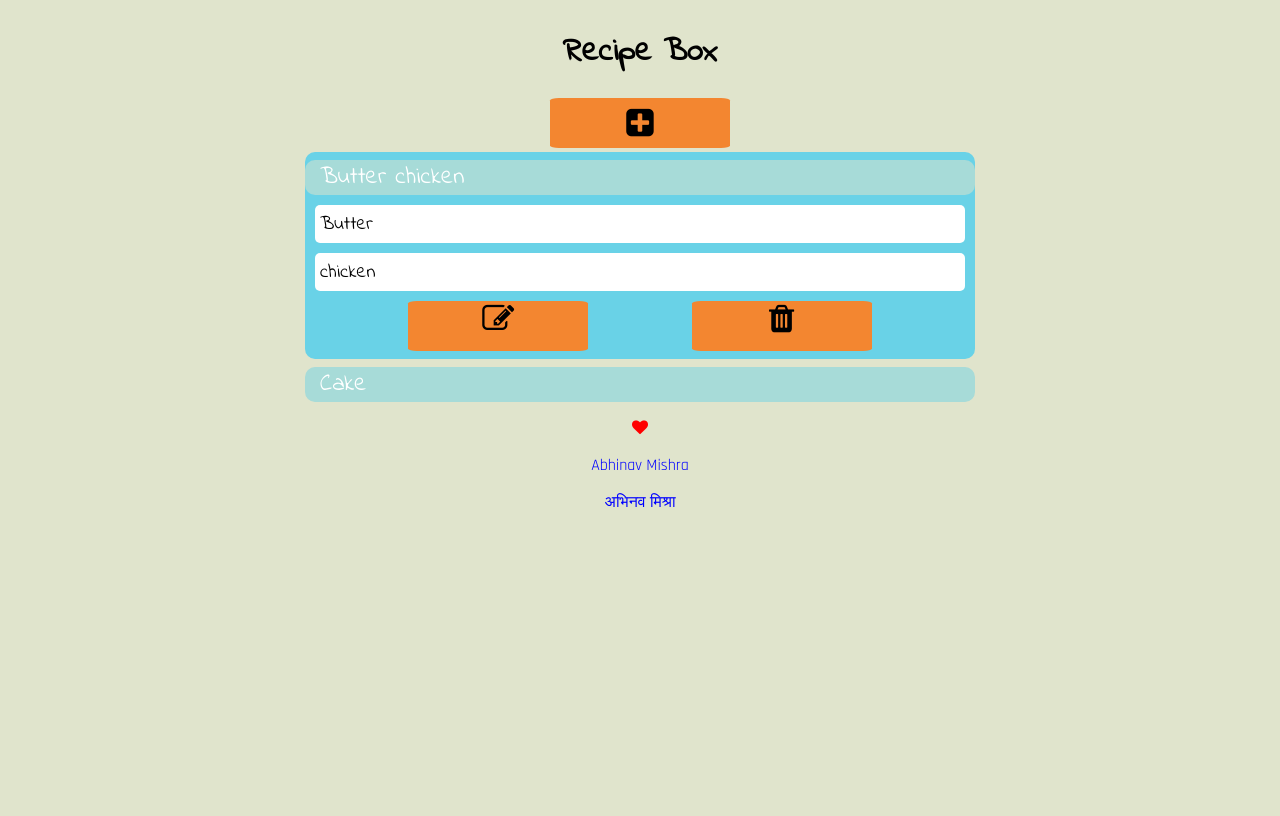
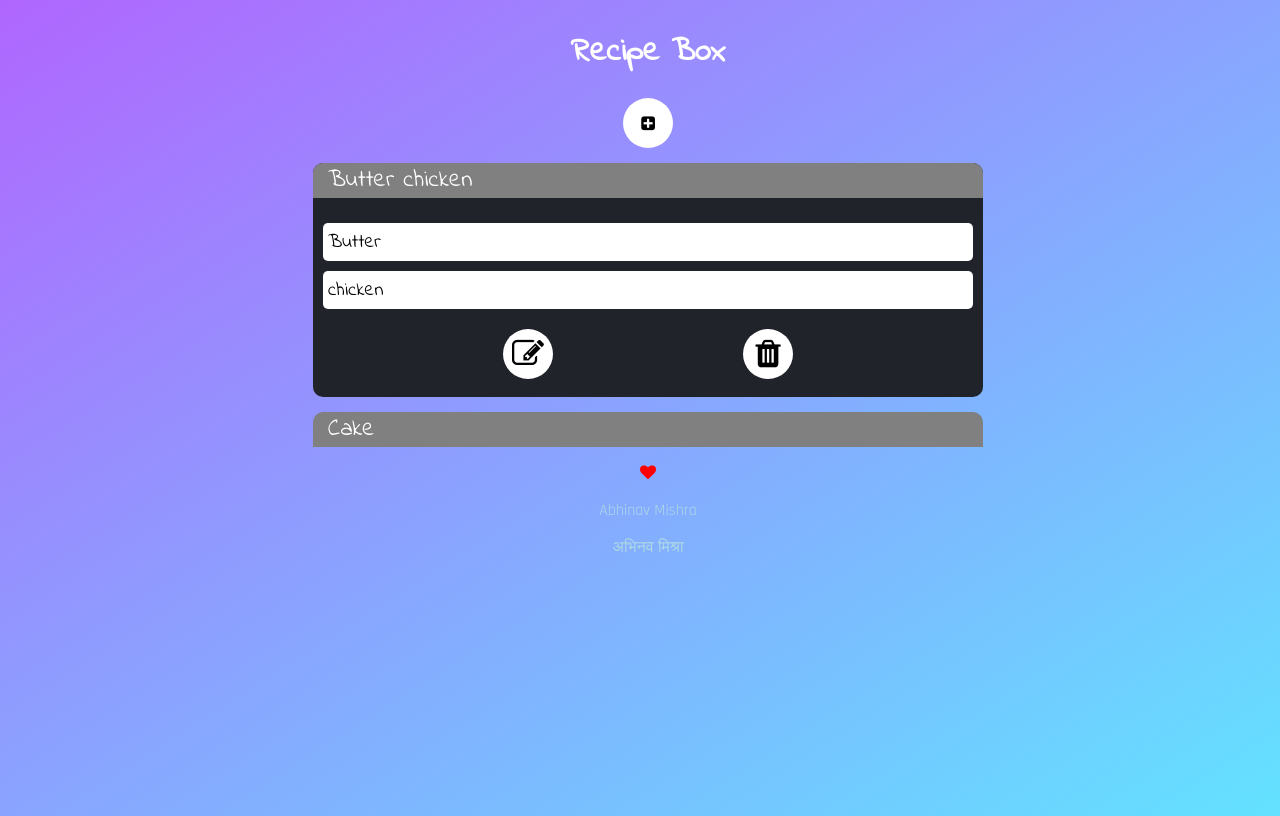
Before and after one commit to abhinav-m/for-the-web, a React (Create React App) app in the folder data-visualization/React-projects/react-recipe-box/: page / in a window 1280 px wide. Built offline with nearby package versions, Linux system fonts and the light colour scheme.

Commit message:
UI improvements

```diff
--- a/data-visualization/React-projects/react-recipe-box/src/App.css
+++ b/data-visualization/React-projects/react-recipe-box/src/App.css
@@ -1,5 +1,7 @@
 body {
-  background: #E0E4CC; }
+  height: 100vh;
+  width: 100vw;
+  background: linear-gradient(to bottom right, #B066FE, #63E2FF); }
 
 #root {
   font-family: 'Indie Flower', cursive;
@@ -9,37 +11,36 @@ body {
   justify-content: center;
   flex-wrap: wrap; }
 
-.App {
-  align-self: center;
-  flex: 1 0 auto;
-  min-height: 60vh; }
-
 recipeSection {
   align-self: center;
   flex-shrink: 0; }
 
+.line-height-50 {
+  line-height: 50px; }
+
 .button-primary {
-  align-self: center;
   flex: 0 0 auto;
-  background: #F38630;
+  background: white;
   height: 50px;
-  width: 180px;
+  width: 50px;
   color: black;
   text-align: center;
   line-height: 50px;
-  border-radius: 5%; }
+  border-radius: 50%; }
 
 .buttonContainer {
   display: flex;
   justify-content: space-evenly;
   align-items: center;
+  margin-top: 10px;
+  margin-bottom: 10px;
   flex: 0 0 auto;
   flex-wrap: wrap;
   align-content: flex-start; }
 
 .button-primary:hover {
   cursor: pointer;
-  background: #FA6900;
+  background: grey;
   color: white; }
 
 .recipeMaker {
@@ -62,16 +63,14 @@ textArea {
   text-align: center; }
 
 .recipeTitle {
-  align-self: center;
-  flex-shrink: 0;
   width: 50vw;
   color: white;
   padding-left: 15px;
   padding-right: 15px;
   font-size: 1.5em;
-  margin-top: 1vh;
-  border-radius: 10px;
-  background: #A7DBD8; }
+  border-radius: 10px 10px 0 0;
+  margin-bottom: 15px;
+  background: grey; }
 
 .recipeTitle:hover {
   background: blue;
@@ -81,10 +80,11 @@ textArea {
   display: flex;
   flex-direction: column;
   flex-shrink: 0;
-  background: #69D2E7;
+  background: #20232a;
   border-radius: 10px;
   padding-bottom: 1vh;
-  margin-top: 0.5vh; }
+  margin-top: 15px;
+  margin-bottom: 15px; }
 
 .ingredientName {
   align-self: stretch;
@@ -95,8 +95,11 @@ textArea {
   background: white;
   padding: 5px; }
 
-.deleteButton:hover {
+.deleteButton:hover, .backButton:hover {
   background: red; }
+
+.saveButton:hover {
+  background: #28A744; }
 
 textArea {
   font-family: 'Indie Flower', cursive;
@@ -106,7 +109,8 @@ textArea {
   height: 100%; }
 
 h1 {
-  text-align: center; }
+  text-align: center;
+  color: white; }
 
 .textAreaWrapper {
   display: flex;
@@ -123,11 +127,11 @@ h1 {
   color: red; }
 
 a {
-  color: blue;
+  color: lightblue;
   text-decoration: none; }
 
 a:visited {
-  color: purple; }
+  color: lightblue; }
 
 a:visited:hover {
-  color: blue; }
+  color: white; }
--- a/data-visualization/React-projects/react-recipe-box/src/App.sass
+++ b/data-visualization/React-projects/react-recipe-box/src/App.sass
@@ -1,5 +1,8 @@
 body
-    background: #E0E4CC
+    height: 100vh
+    width: 100vw
+    background: linear-gradient(to bottom right,#B066FE , #63E2FF)
+
 
 #root
     font-family: 'Indie Flower', cursive
@@ -10,32 +13,30 @@ body
     flex-wrap: wrap
 
 
-.App
-    align-self: center
-    flex: 1 0 auto
-    min-height: 60vh
-
-
 recipeSection
     align-self: center
     flex-shrink: 0
 
+.line-height-50
+    line-height: 50px
+
 
 .button-primary
-    align-self: center
     flex: 0 0 auto
-    background: #F38630
+    background: white
     height: 50px
-    width: 180px
+    width: 50px
     color: black
     text-align: center
     line-height: 50px
-    border-radius: 5%
+    border-radius: 50%
 
 .buttonContainer
     display: flex
     justify-content: space-evenly
     align-items: center
+    margin-top: 10px
+    margin-bottom: 10px
     flex: 0 0 auto
     flex-wrap: wrap
     align-content: flex-start
@@ -43,7 +44,7 @@ recipeSection
 
 .button-primary:hover
     cursor: pointer
-    background: #FA6900
+    background: grey
     color: white
 
 .recipeMaker
@@ -67,16 +68,15 @@ textArea
     text-align: center
 
 .recipeTitle
-    align-self: center
-    flex-shrink: 0
     width: 50vw
     color: white
     padding-left: 15px
     padding-right: 15px
     font-size: 1.5em
-    margin-top: 1vh
-    border-radius: 10px
-    background: #A7DBD8
+    border-radius: 10px 10px 0 0
+    margin-bottom: 15px
+    background: grey
+
 
 .recipeTitle:hover
     background: blue
@@ -86,10 +86,11 @@ textArea
     display: flex
     flex-direction: column
     flex-shrink: 0
-    background: #69D2E7
+    background: #20232a
     border-radius: 10px
     padding-bottom: 1vh
-    margin-top: 0.5vh
+    margin-top: 15px
+    margin-bottom: 15px
 
 .ingredientName
     align-self: stretch
@@ -101,8 +102,11 @@ textArea
     padding: 5px
 
 
-.deleteButton:hover
+.deleteButton:hover, .backButton:hover
     background: red
+
+.saveButton:hover
+    background: #28A744
 
 textArea
     font-family: 'Indie Flower', cursive
@@ -113,6 +117,7 @@ textArea
 
 h1
     text-align: center
+    color: white
 
 .textAreaWrapper
     display: flex
@@ -129,12 +134,12 @@ h1
     color: red
 
 a
-    color: blue
+    color: lightblue
     text-decoration: none
 
 a:visited
-	color: purple
+	color: lightblue
 
 
 a:visited:hover
-	color: blue
+	color: white
--- a/data-visualization/React-projects/react-recipe-box/src/components/RecipeEditor.js
+++ b/data-visualization/React-projects/react-recipe-box/src/components/RecipeEditor.js
@@ -59,13 +59,19 @@ class RecipeEditor extends Component {
         </div>
         <div className="buttonContainer">
           <div className="button-primary saveButton" onClick={this.saveRecipe}>
-            <i className="fa fa-floppy-o fa-2x" aria-hidden="true" />
+            <i
+              className="fa fa-floppy-o fa-2x line-height-50"
+              aria-hidden="true"
+            />
           </div>
           <div
             className="button-primary backButton"
             onClick={this.props.discardRecipe}
           >
-            <i className="fa fa-arrow-left fa-2x" aria-hidden="true" />
+            <i
+              className="fa fa-arrow-left fa-2x line-height-50"
+              aria-hidden="true"
+            />
           </div>
         </div>
       </div>
--- a/data-visualization/React-projects/react-recipe-box/src/components/RecipeInfo.js
+++ b/data-visualization/React-projects/react-recipe-box/src/components/RecipeInfo.js
@@ -49,13 +49,16 @@ const RecipeButtons = props => (
       className="button-primary"
       onClick={() => props.editRecipe(props.index)}
     >
-      <i className="fa fa-pencil-square-o fa-2x" aria-hidden="true" />
+      <i
+        className="fa fa-pencil-square-o  fa-2x line-height-50"
+        aria-hidden="true"
+      />
     </div>
     <div
-      className="button-primary deleteButton"
+      className="button-primary deleteButton "
       onClick={() => props.delete(props.index)}
     >
-      <i className="fa fa-trash fa-2x" aria-hidden="true" />
+      <i className="fa fa-trash  fa-2x line-height-50" aria-hidden="true" />
     </div>
   </div>
 );
--- a/data-visualization/React-projects/react-recipe-box/src/components/RecipeSection.js
+++ b/data-visualization/React-projects/react-recipe-box/src/components/RecipeSection.js
@@ -8,7 +8,7 @@ const RecipeSection = props => {
     <div className="recipesSection">
       <div className="buttonContainer" onClick={props.makeRecipe}>
         <i
-          className="button-primary fa fa-plus-square fa-2x"
+          className="button-primary fa fa-plus-square fa-1.5x line-height-50"
           aria-hidden="true"
         />
       </div>
--- a/data-visualization/React-projects/react-recipe-box/src/index.css
+++ /dev/null
@@ -1,155 +0,0 @@
-body {
-  background: #e0e4cc;
-}
-
-#root {
-  font-family: 'Indie Flower', cursive;
-  display: flex;
-  flex-direction: column;
-  align-items: center;
-  justify-content: center;
-  flex-wrap: wrap;
-}
-
-.App {
-  align-self: center;
-  flex: 1 0 auto;
-  min-height: 60vh;
-}
-
-recipeSection {
-  align-self: center;
-  flex-shrink: 0;
-}
-
-.button-primary {
-  align-self: center;
-  flex: 0 0 auto;
-  background: #f38630;
-  height: 50px;
-  width: 180px;
-  color: black;
-  text-align: center;
-  line-height: 50px;
-  border-radius: 5%;
-}
-
-.buttonContainer {
-  display: flex;
-  justify-content: space-evenly;
-  align-items: center;
-  flex: 0 0 auto;
-  flex-wrap: wrap;
-  align-content: flex-start;
-}
-
-.button-primary:hover {
-  cursor: pointer;
-  background: #fa6900;
-  color: white;
-}
-
-.recipeMaker {
-  display: flex;
-  justify-content: space-evenly;
-  flex-direction: column;
-  align-items: stretch;
-  flex: 1 0 auto;
-  align-self: center;
-  min-width: 50vw;
-  min-height: 350px;
-  height: 60vh;
-  background: #69d2e7;
-  border-radius: 5%;
-}
-
-textarea {
-  resize: none;
-}
-
-.center {
-  text-align: center;
-}
-
-.recipeTitle {
-  align-self: center;
-  flex-shrink: 0;
-  width: 50vw;
-  color: white;
-  padding-left: 15px;
-  padding-right: 15px;
-  font-size: 1.5em;
-  margin-top: 1vh;
-  border-radius: 10px;
-  background: #a7dbd8;
-}
-
-.recipeTitle:hover {
-  background: blue;
-  cursor: pointer;
-}
-
-.recipeWrapper {
-  display: flex;
-  flex-direction: column;
-  flex-shrink: 0;
-  background: #69d2e7;
-  border-radius: 10px;
-  padding-bottom: 1vh;
-  margin-top: 0.5vh;
-}
-
-.ingredientName {
-  align-self: stretch;
-  flex-shrink: 0;
-  font-size: 1.2em;
-  margin: 10px;
-  border-radius: 5px;
-  background: white;
-  padding: 5px;
-}
-
-.deleteButton:hover {
-  background: red;
-}
-
-textarea {
-  font-family: 'Indie Flower', cursive;
-  font-size: 1.6em;
-  border-radius: 10px;
-  width: 70%;
-  height: 100%;
-}
-
-h1 {
-  text-align: center;
-}
-
-.textAreaWrapper {
-  display: flex;
-  justify-content: center;
-  align-self: center;
-  align-items: center;
-  min-width: 100%;
-  height: 100px;
-}
-
-.signature {
-  font-family: 'Rajdhani', sans-serif;
-  text-align: center;
-  align-self: center;
-  color: red;
-}
-
-a {
-  color: blue;
-  text-decoration: none;
-}
-
-a:visited {
-  color: purple;
-}
-
-a:visited:hover {
-  color: blue;
-}
--- a/data-visualization/React-projects/react-recipe-box/src/index.js
+++ b/data-visualization/React-projects/react-recipe-box/src/index.js
@@ -1,7 +1,6 @@
 import React from 'react';
 import ReactDOM from 'react-dom';
 
-import './index.css';
 import App from './App';
 
 ReactDOM.render(<App />, document.getElementById('root'));
```
